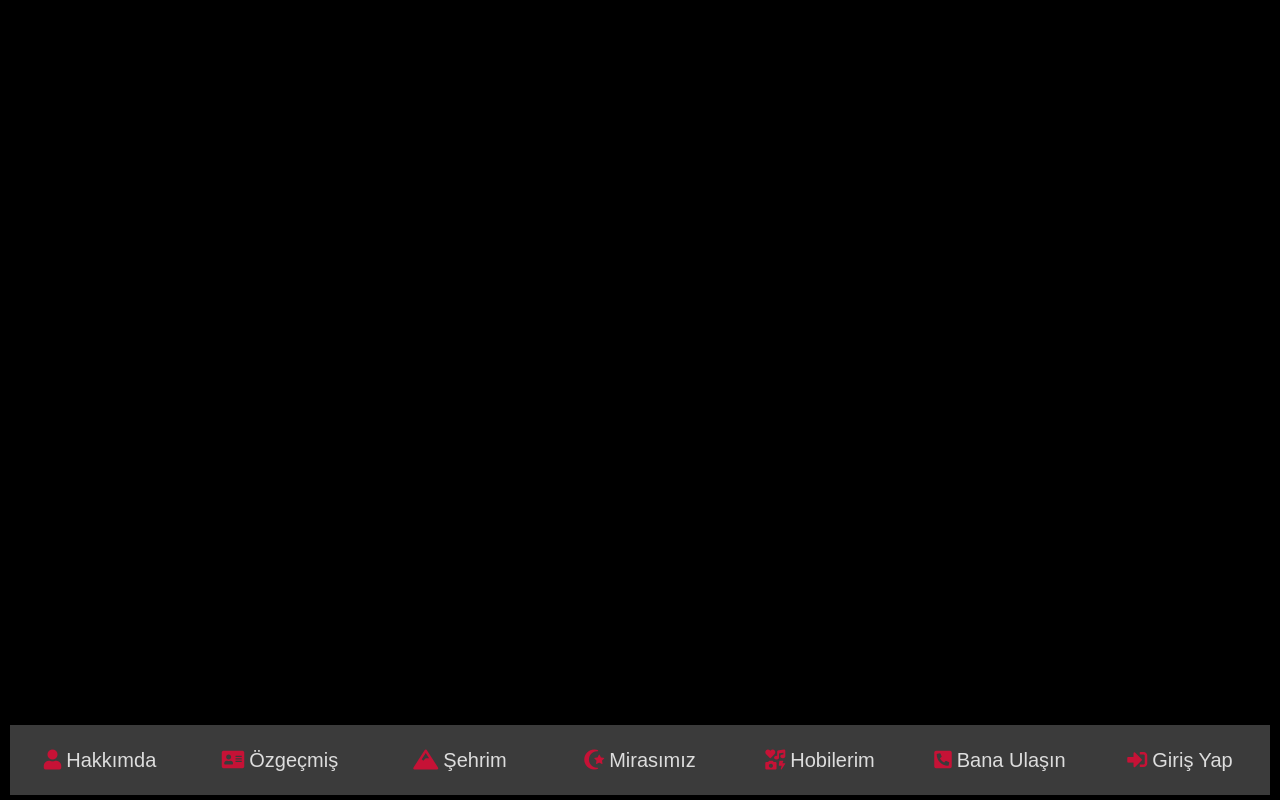
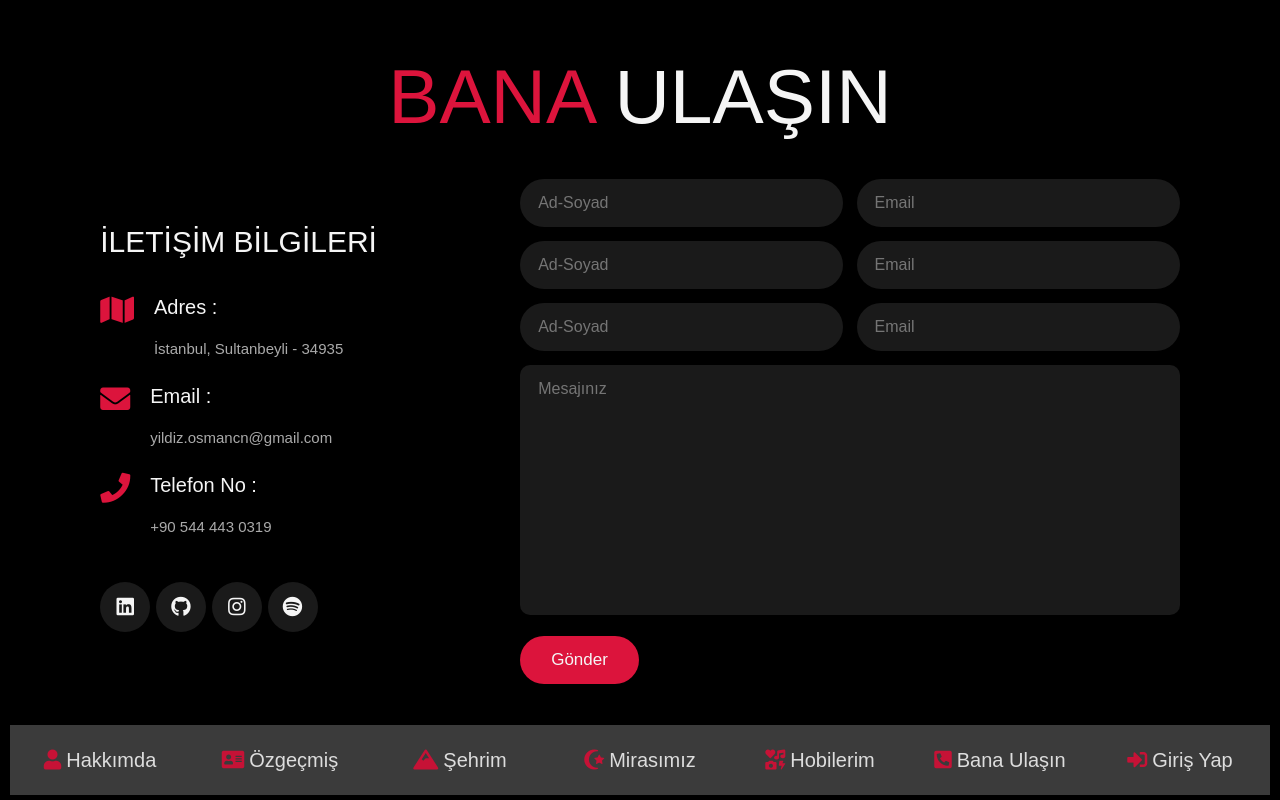
Before and after one commit to osmancanyildiz/osmancanyildiz.github.io, a PHP site: page /iletisim.html in a window 1280 px wide. Run offline with PHP 8.4, Linux system fonts and the light colour scheme.

Commit message:
iletişim sayfasına eklemeler yapıldı.

```diff
--- a/iletisim.html
+++ b/iletisim.html
@@ -20,7 +20,76 @@
     <a href="iletisim.html"><i class="fas fa-sign-in-alt"></i><span>Giriş Yap</span></a>
 </nav>
 
+<section class="iletisim">
 
+    <h1 class="baslik"><span>BANA</span> ULAŞIN</h1>
+    <div class="row">
+        <div class="info-cont">
+            <h1>İLETİŞİM BİLGİLERİ</h1>
+
+            <div class="kutuici">
+
+                <div class="kutu">
+                    <i class="fas fa-map"></i>
+                    <div class="icerik">
+                        <h3>Adres :</h3>
+                        <p>İstanbul, Sultanbeyli - 34935</p>
+                     </div>
+                </div>
+
+                <div class="kutu">
+                    <i class="fas fa-envelope"></i>
+                    <div class="icerik">
+                        <h3>Email :</h3>
+                        <p>yildiz.osmancn@gmail.com</p>
+                    </div>
+                </div>
+
+                <div class="kutu">
+                    <i class="fas fa-phone"></i>
+                   <div class="icerik">
+                       <h3>Telefon No :</h3>
+                       <p>+90 544 443 0319</p>
+                   </div>
+               </div>
+
+            </div>
+
+            <div class="sosyal">
+                <a href="https://github.com/osmancanyildiz" class="fab fa-linkedin"></a>
+                <a href="https://github.com/osmancanyildiz" class="fab fa-github"></a>
+                <a href="https://instagram.com/osmancan.yildiz" class="fab fa-instagram"></a>
+                <a href="spotify.link/4UEK7vaDcDb" class="fab fa-spotify"></a>
+            </div>
+
+        </div>
+
+        <form action="">
+            <div class="giriskutu">
+                <input type="text" placeholder="Ad-Soyad">
+                <input type="email" placeholder="Email">
+            </div>
+
+            <div class="giriskutu">
+                <input type="text" placeholder="Ad-Soyad">
+                <input type="email" placeholder="Email">
+            </div>
+
+            <div class="giriskutu">
+                <input type="text" placeholder="Ad-Soyad">
+                <input type="email" placeholder="Email">
+            </div>
+
+            <textarea name="" id="" placeholder="Mesajınız" cols="30" rows="10"></textarea>
+            <input type="submit" value="Gönder" class="btn">
+
+        </form>
+
+
+    </div>
+
+
+</section>
 
 
 
--- a/styles/style.css
+++ b/styles/style.css
@@ -339,6 +339,110 @@ section{
 }
 
 
+.iletisim{
+
+    .row{
+        display: flex;
+        align-items: center;
+        flex-wrap: wrap;
+        gap: 2rem;
+
+        .info-cont{
+            width: 40rem;
+            h1{
+                font-size: 3rem;
+                color: whitesmoke;
+                padding-bottom: 1rem;
+            }
+
+            p{
+                font-size: 1.5rem;
+                color: #aaa;
+                padding: 1rem 0;
+                line-height: 2;
+            }
+
+            .kutuici{
+                padding: 2rem 0;
+
+                .kutu{
+                    display: flex;
+                    gap: 2rem;
+
+                    i{
+                        font-size: 3rem;
+                        color: crimson;
+                    }
+
+                    h3{
+                        font-size: 2rem;
+                        color: whitesmoke;
+                    }
+                }
+            }
+
+            .sosyal{
+                a{
+                    font-size: 2rem;
+                    height: 5rem;
+                    width: 5rem;
+                    line-height: 5rem;
+                    border-radius: 50%;
+                    background:#1a1a1a;
+                    color: whitesmoke;
+                    margin-right: .3rem;
+                    text-align: center;
+                    &:hover{
+                        background: crimson;
+                    }
+                }
+            }
+        }
+
+        form{
+            flex: 1 1 42rem;
+
+            .giriskutu{
+                display: flex;
+                flex-wrap: wrap;
+                justify-content: space-between;
+
+                input{
+                    width: 49%;
+                }
+            }
+
+            .giriskutu input,
+            textarea{
+                border-radius: 5rem;
+                padding: 1.2rem 1.8rem;
+                font-size: 1.6rem;
+                color: whitesmoke;
+                text-transform: none;
+                margin: .7rem 0;
+                background: #1a1a1a;
+            }
+
+            textarea{
+                width: 100%;
+                border-radius: 1rem;
+                resize: none;
+                height: 25rem;
+            }
+
+            .btn{
+                padding: 1rem 3rem;
+                cursor: pointer;
+                &:hover{
+                    background: whitesmoke;
+                    color: black;
+                }
+            }
+        }
+    }
+
+
+}
 
 
 
@@ -404,6 +508,11 @@ section{
     }
   }
 
+  .iletisim .row form .giriskutu input{
+    width: 100%;
+    margin-bottom: 1rem;
+  }
+
 }
 
 @media (max-width:450px){
```
Also changed, not shown: iletisim.js (added).
